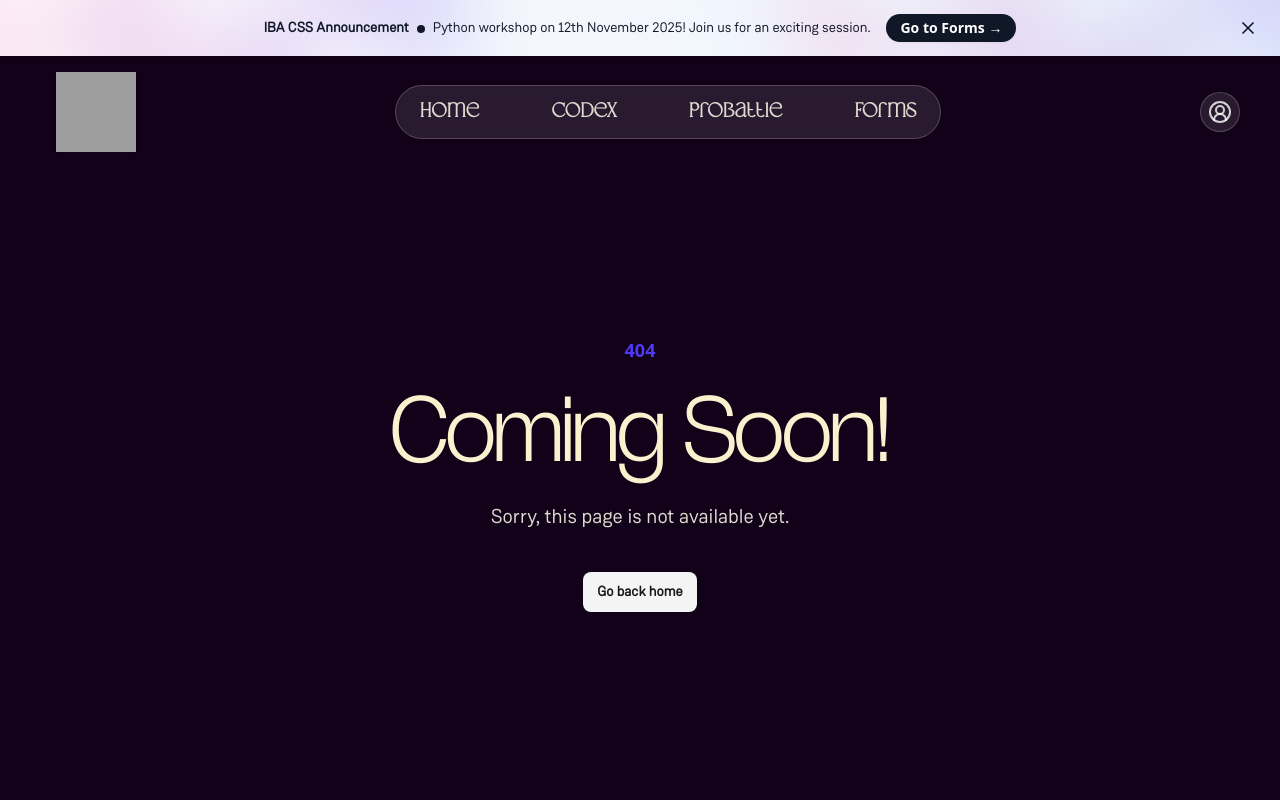
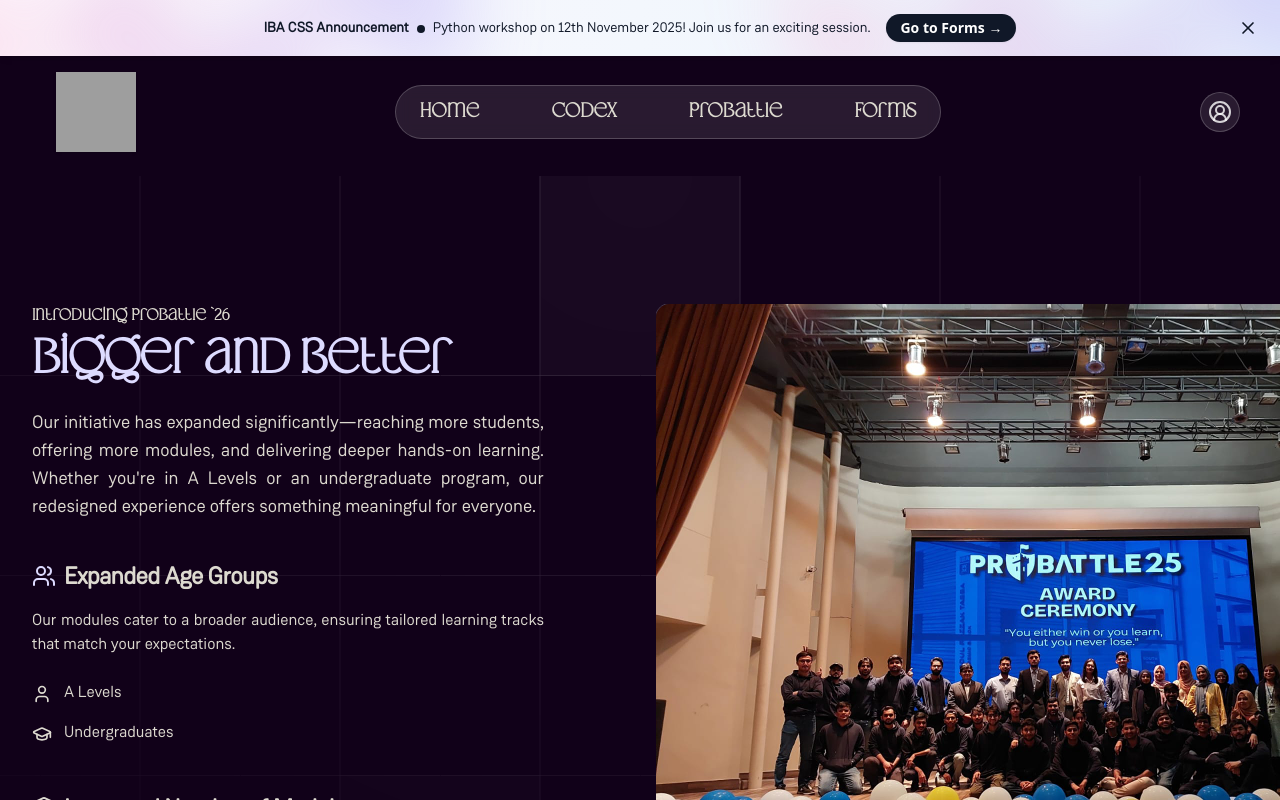
Before and after one commit to css-iba/css-website, a Next.js app: page /ProBattle in a window 1280 px wide. Shown: the top 800 px of the page. Built offline with nearby package versions, Linux system fonts and the light colour scheme; grey boxes are pictures that could not be loaded.

Commit message:
Update page.tsx

```diff
--- a/app/ProBattle/page.tsx
+++ b/app/ProBattle/page.tsx
@@ -1,28 +1,12 @@
 'use client';
 
 import * as React from "react";
-import Link from "next/link";
+import About from "@/components/ProBattle/About";
 
 const ProBattle: React.FC = () => {
   return (
-    <main className="min-h-screen items-center colour-bg px-6 pt-40">
-      <div className="text-center">
-        <p className="text-lg font-semibold text-indigo-600">404</p>
-        <h1 className="mt-4 text-6xl font-title tracking-tight text-balance colour-accent md:text-8xl">
-          Coming Soon!
-        </h1>
-        <p className="mt-6 text-md font-text font-medium text-pretty colour-text md:text-xl/8">
-          Sorry, this page is not available yet.
-        </p>
-        <div className="mt-10 flex items-center justify-center">
-          <Link
-            href="/"
-            className="rounded-md bg-secondary px-3.5 py-2.5 text-sm font-text font-semibold text-secondary-foreground shadow-xs hover:bg-secondary/80 focus-visible:outline-2 focus-visible:outline-offset-2 focus-visible:outline-secondary"
-          >
-            Go back home
-          </Link>
-        </div>
-      </div>
+    <main className="min-h-screen colour-bg">
+      <About />
     </main>
   );
 };
```
